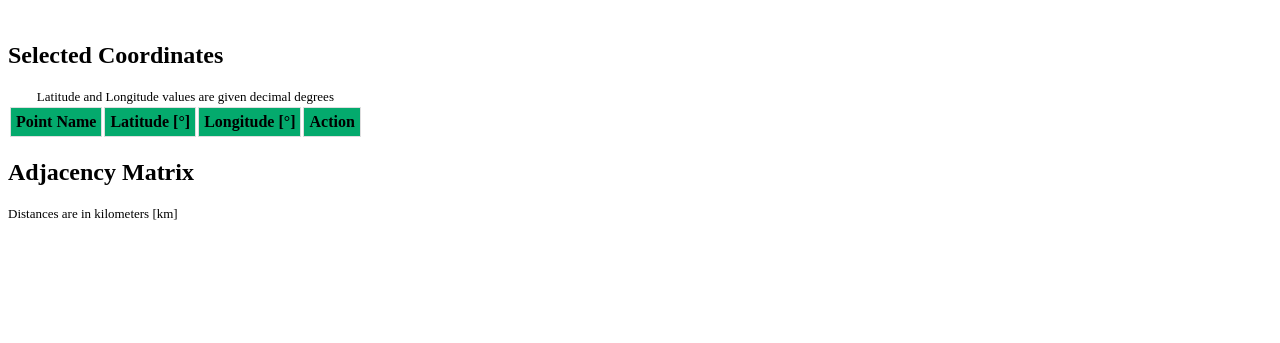
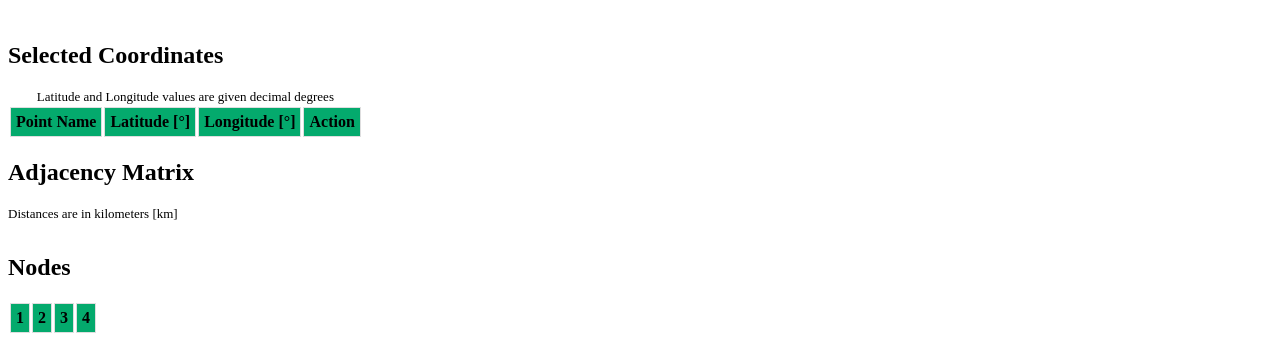
Before and after one commit to OPTEAIPRACUJ/UAVGraphGenerator, a website with bundled scripts: page index.html in a window 1280 px wide. Shown: the part 631-974 px from the top of the page. Before the commit the page ends 874 px from the top, so only its background shows below. Built offline with nearby package versions, Linux system fonts and the light colour scheme.

Commit message:
node table added

```diff
--- a/index.html
+++ b/index.html
@@ -61,6 +61,23 @@
       </table>
     </div>
 
+    <div id="data-operations">
+      <h2>Nodes</h2>
+      <table id="coordinatesTable" class="table_componentSC">
+        <thead>
+          <tr>
+            <th>1</th>
+            <th>2</th>
+            <th>3</th>
+            <th>4</th>
+          </tr>
+        </thead>
+        <tbody>
+          <!-- Selected coordinates will be added here -->
+        </tbody>
+      </table>
+    </div>
+
     <script type="module" src="js/index.js"></script>
     <script src="https://cdnjs.cloudflare.com/ajax/libs/leaflet/1.7.1/leaflet.js"></script>
   </body>
--- a/js/classes/map-manager.js
+++ b/js/classes/map-manager.js
@@ -142,7 +142,8 @@ export default class MapManager {
       }
     }
   }
-/**Metoda do czyszczenia znaczników z mapy
+/*
+ * Metoda do czyszczenia znaczników z mapy
  * Metoda usuwa wszytskie znaczniki z mapy, czyści tablicę znaczników.
  * Nastepnie aktualizauje tablicę współrzędnych,
  * czyści macierz sąsiedztwa i resetuje licznik punktów
```
